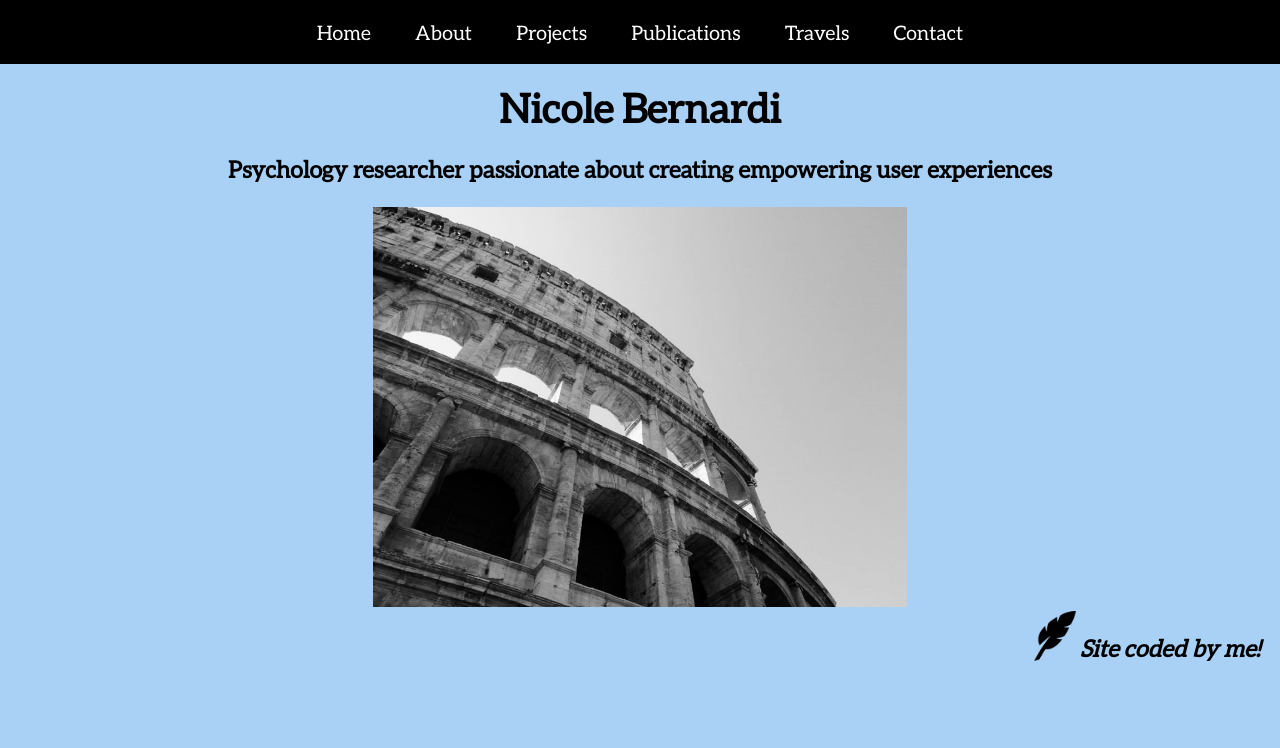
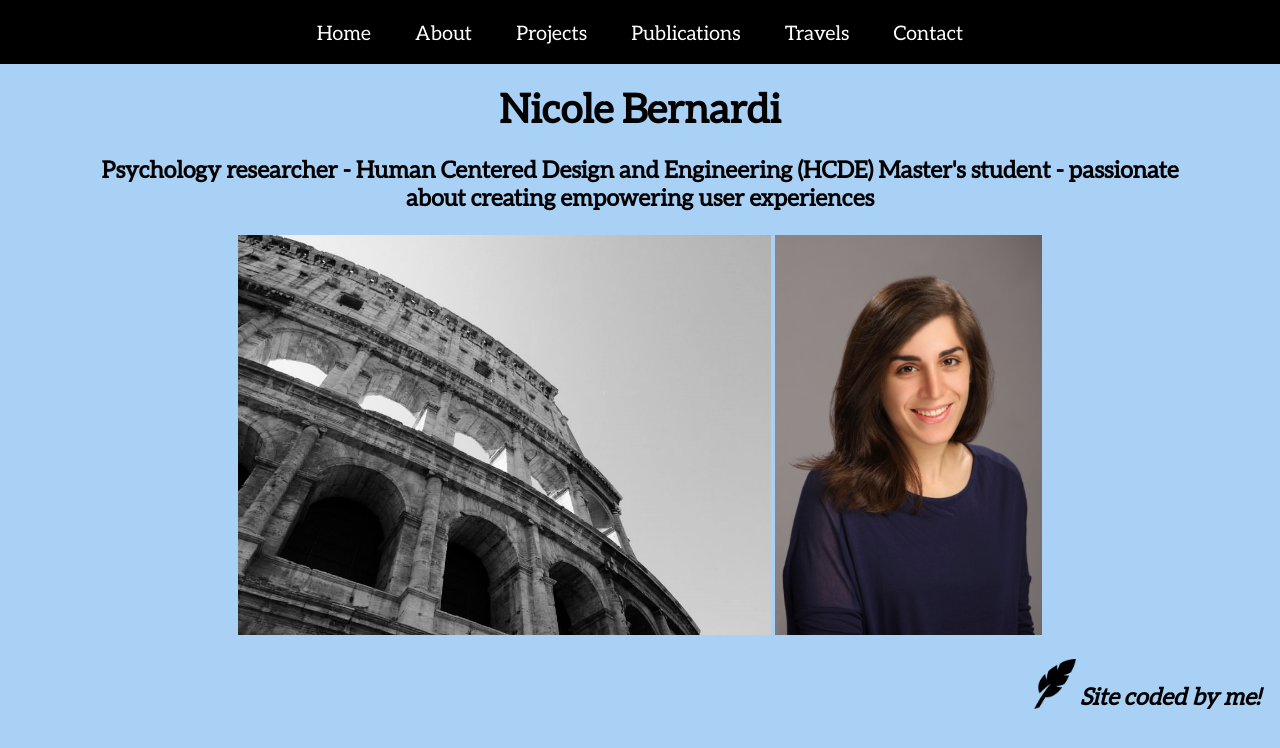
Before and after one commit to nbern/FEWD_final_project, a plain HTML site: page index.html in a window 1280 px wide. Drawn offline with nearby package versions, Linux system fonts and the light colour scheme.

Commit message:
updated resume, home page
removed address from resume, added LinkedIn photo to home page

```diff
--- a/CSS/style.css
+++ b/CSS/style.css
@@ -23,7 +23,7 @@ body{
 }
 
 .container{
-	width: 80%;
+	width: 85%;
 	margin: 0 auto;
 }
 
@@ -127,10 +127,23 @@ h1{
 	font-style: italic;
 }
 
+/*FOOTER*/
+
+/*footer img{
+	height: 50px;
+}
+
+footer ul{
+	color: white;
+	height: 65px;
+	background-color: black;
+}*/
+
 /*HOME*/
 
 #home img{
 	height: 400px;
+	margin-bottom: 20px;
 }
 
 /*ABOUT*/
--- a/index.html
+++ b/index.html
@@ -2,7 +2,7 @@
 
 <html>
 	<head>
-		<title>Nicole Bernardi</title>
+		<title>Home - Nicole Bernardi</title>
 		<meta charset="utf-8">
 		<link rel="stylesheet" href="CSS/normalize.css">
 		<link rel="stylesheet" href="CSS/style.css">
@@ -24,14 +24,23 @@
 
 		<div class="container" id="home">
 			<h1>Nicole Bernardi</h1>
-			<h3>Psychology researcher passionate about creating empowering user experiences</h3>
+			<h3>Psychology researcher - Human Centered Design and Engineering (HCDE) Master's student - passionate about creating empowering user experiences</h3>
 			<img src="Images/Home/Rome black and white (2).jpg" alt="Rome">
+			<img src="Images/Home/LinkedIn.jpg">
 		</div>
 
 		<div class="signature clearfix">
 			<img src="Icons/iconmonstr-pen-12-icon-128.png">
 			<h3>Site coded by me!</h3>
 		</div>
+
+		<!-- <footer>
+			<ul>
+				<li><img src="Icons/iconmonstr-pen-12-icon-256-1.png"></li>
+				<li>Site coded by me!</li>
+			</ul>
+		</footer> -->
+
 	</body>
 	<script src="https://ajax.googleapis.com/ajax/libs/jquery/2.1.4/jquery.min.js"></script>
 	<script src="JS/carousel.js"></script>
```
Also changed, not shown: about.html (+1 -1 lines), contact.html (+1 -1 lines), projects.html (+1 -1 lines), publications.html (+1 -1 lines), travels.html (+1 -1 lines), Icons/iconmonstr-pen-12-icon-256-1.png (added), Images/Home/LinkedIn.jpg (added), 1 other file.
